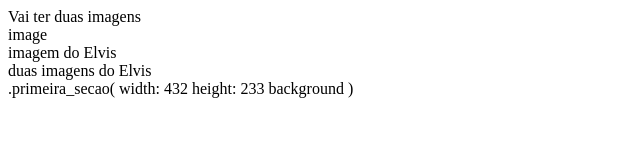
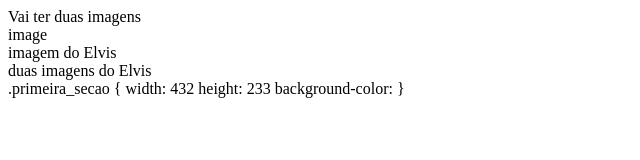
Before and after one commit to ANAPAULA05082008/projeto12b2025, a plain HTML site: page index.html in a window 1280 px wide. Shown: the full height of the page, 0-640 px from the left. Drawn offline with Linux system fonts and the light colour scheme.

Commit message:
Update index.html

```diff
--- a/index.html
+++ b/index.html
@@ -20,11 +20,11 @@
         duas imagens do Elvis
      </section>
 
-.primeira_secao(
+.primeira_secao {
     width: 432
     height: 233
-    background
-)
+    background-color:
+}
 
 
 
```
